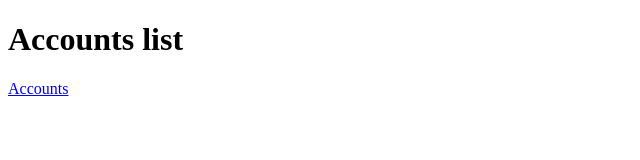
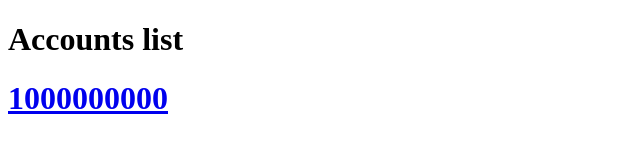
Before and after one commit to GMMohiuddin143/EGMWealthCreation, a plain HTML site: page Accounts.html in a window 1280 px wide. Shown: the whole page, without its empty margins (0-640 px from the left). Drawn offline with Linux system fonts and the light colour scheme.

Commit message:
Update Accounts.html

```diff
--- a/Accounts.html
+++ b/Accounts.html
@@ -7,6 +7,6 @@
 </head>
 <body>
     <h1>Accounts list</h1>
-      <a href="1000000000.html">Accounts</a>
+      <a href="1000000000.html"><h1>1000000000</h1></a>
 </body>
 </html>
```
